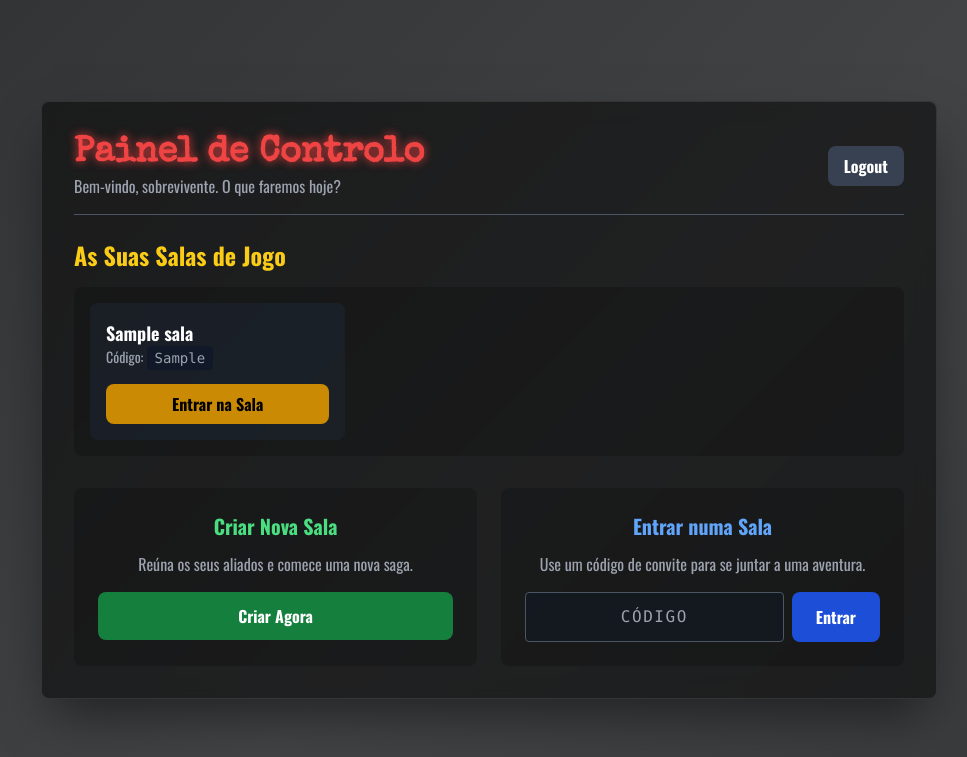
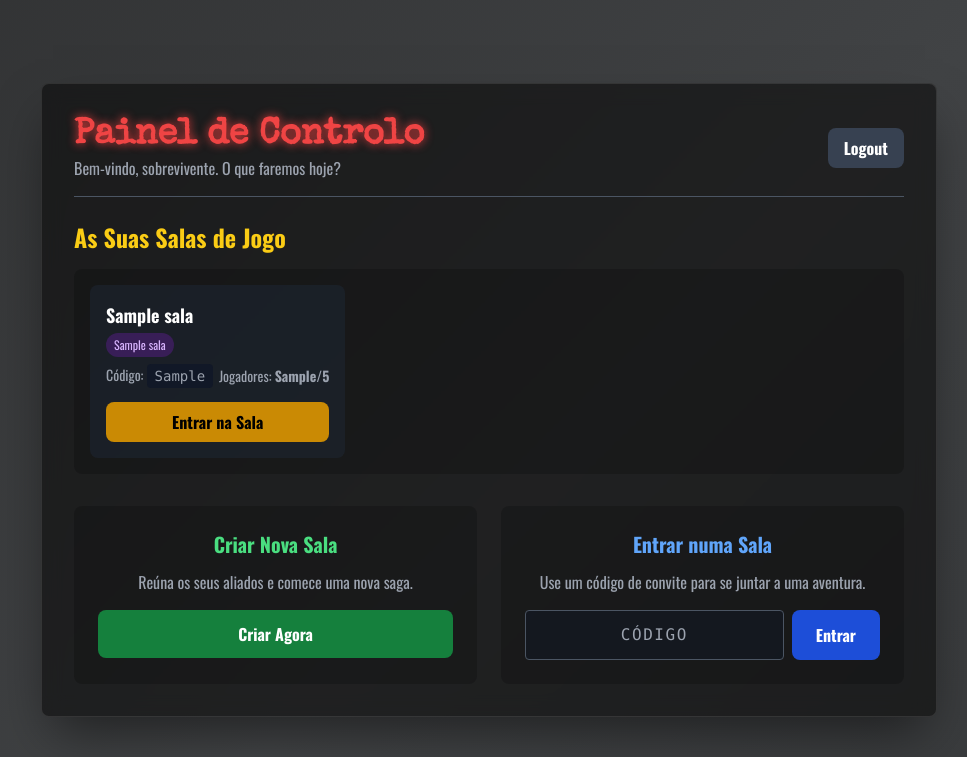
Before and after one commit to Eduhkbr/rpg, a PHP site: template src/Application/Views/usuarios/dashboard.phtml in a window 1280 px wide. Shown: the top 757 px of the page, without its empty margins (151-1118 px from the left). Run offline with PHP 8.4, Linux system fonts and the light colour scheme; the template is opened without the code that fills it: most values are stand-ins (such as "Sample title", 1, 10 or a date in 2020); some libraries are stand-ins or nearby versions.

Commit message:
feat(dashboard): Inclusao de detalhes na sala

```diff
--- a/src/Application/Views/usuarios/dashboard.phtml
+++ b/src/Application/Views/usuarios/dashboard.phtml
@@ -56,13 +56,24 @@
                 <p class="text-center text-gray-400">Ainda não participa em nenhuma sala.</p>
             <?php else: ?>
                 <div class="grid grid-cols-1 md:grid-cols-2 lg:grid-cols-3 gap-4">
-                    <?php foreach ($salas as $sala): ?>
-                        <div class="bg-gray-800/50 p-4 rounded-lg flex flex-col justify-between">
-                            <div>
-                                <h3 class="font-bold text-lg text-white truncate"><?php echo htmlspecialchars($sala->nomeSala); ?></h3>
-                                <p class="text-sm text-gray-400">Código: <span class="font-mono bg-gray-900 px-2 py-1 rounded"><?php echo htmlspecialchars($sala->codigoConvite); ?></span></p>
+                    <?php foreach ($salas as $infoSala): ?>
+                        <div class="bg-gray-800/50 p-4 rounded-lg flex flex-col justify-between hover:bg-gray-800/80 transition-colors">
+                            <div class="flex-grow">
+                                <h3 class="font-bold text-lg text-white truncate" title="<?php echo htmlspecialchars($infoSala['sala']->nomeSala); ?>">
+                                    <?php echo htmlspecialchars($infoSala['sala']->nomeSala); ?>
+                                </h3>
+
+                                <!-- NOVAS INFORMAÇÕES -->
+                                <p class="text-xs text-purple-300 bg-purple-900/50 inline-block px-2 py-1 rounded-full mt-1">
+                                    <?php echo htmlspecialchars($infoSala['nomeSistema']); ?>
+                                </p>
+                                <div class="flex justify-between items-center mt-2 text-sm text-gray-400">
+                                    <p>Código: <span class="font-mono bg-gray-900 px-2 py-1 rounded"><?php echo htmlspecialchars($infoSala['sala']->codigoConvite); ?></span></p>
+                                    <p>Jogadores: <span class="font-bold"><?php echo $infoSala['quantidadeJogadores']; ?>/5</span></p>
+                                </div>
+
                             </div>
-                            <a href="/sala/<?php echo $sala->id; ?>" class="mt-4 block text-center bg-yellow-600 hover:bg-yellow-700 text-black font-bold py-2 px-3 rounded-lg transition-colors">
+                            <a href="/sala/<?php echo $infoSala['sala']->id; ?>" class="mt-4 block text-center bg-yellow-600 hover:bg-yellow-700 text-black font-bold py-2 px-3 rounded-lg transition-colors">
                                 Entrar na Sala
                             </a>
                         </div>
--- a/src/Domain/Repositories/SalaRepositoryInterface.php
+++ b/src/Domain/Repositories/SalaRepositoryInterface.php
@@ -22,7 +22,8 @@
      * Busca todas as salas em que um determinado utilizador participa.
      *
      * @param int $idUsuario O ID do utilizador.
-     * @return array Uma lista de objetos Sala.
+     * @return array Uma lista de arrays, cada um contendo o objeto 'sala',
+     * o 'nomeSistema' e a 'quantidadeJogadores'.
      */
     public function buscarPorUsuarioId(int $idUsuario): array;
 
```
Also changed, not shown: src/Infrastructure/Persistence/MySQLSalaRepository.php (+20 -8 lines).
